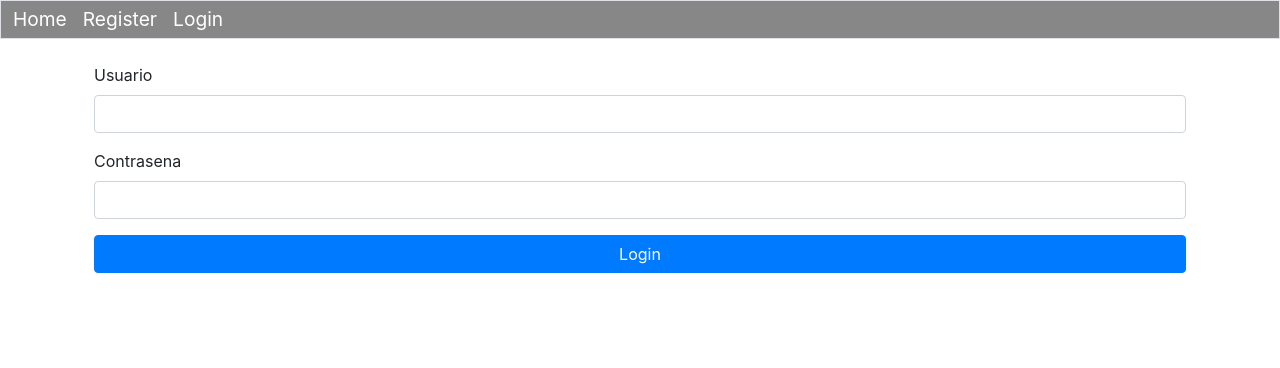
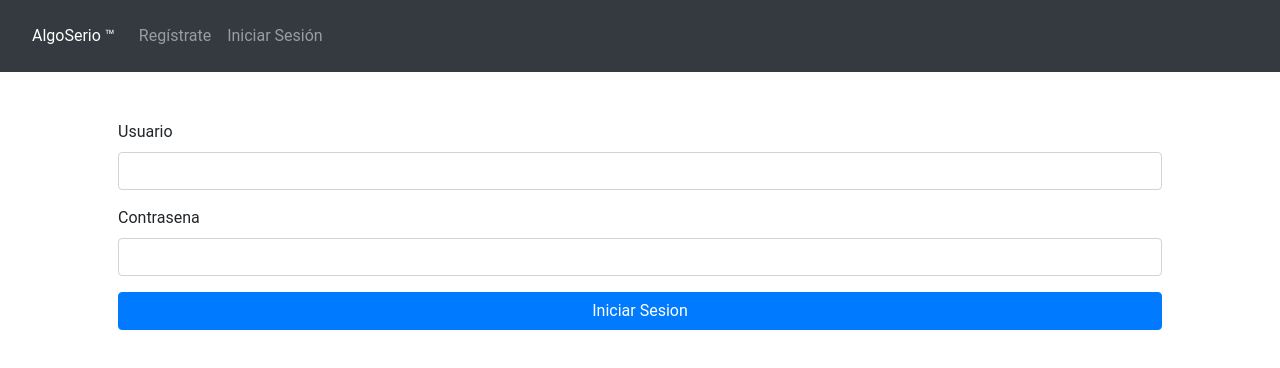
Before and after one commit to AnderBenito/algoserio-web-app-frontend, a React (Create React App) app: page /auth/login in a window 1280 px wide. Shown: the top 368 px of the page. Built offline with nearby package versions, Linux system fonts and the light colour scheme.

Commit message:
Refractored login/register button and added bootstrap navbar

```diff
--- /dev/null
+++ b/src/components/LoadingButton/index.tsx
@@ -0,0 +1,29 @@
+import React from "react";
+
+interface Props {
+	className?: string;
+	loading: boolean;
+	text: string;
+}
+const LoadingButton: React.FC<Props> = (props) => {
+	if (props.loading) {
+		return (
+			<button className={props.className} type="button" disabled>
+				<span
+					className="spinner-border spinner-border-sm"
+					role="status"
+					aria-hidden="true"
+				></span>
+				Cargando...
+			</button>
+		);
+	} else {
+		return (
+			<button className={props.className} type="submit">
+				{props.text}
+			</button>
+		);
+	}
+};
+
+export default LoadingButton;
--- a/src/components/NavBar/index.css
+++ b/src/components/NavBar/index.css
@@ -1,4 +1,4 @@
-nav {
+/* nav {
 	background-color: #878787;
 }
 
@@ -16,4 +16,4 @@ li * {
 	text-decoration: none !important;
 	color: white;
 	margin: 0.5rem;
-}
+} */
--- a/src/components/NavBar/index.tsx
+++ b/src/components/NavBar/index.tsx
@@ -3,16 +3,22 @@ import { Link } from "react-router-dom";
 import "./index.css";
 const NavBar = () => {
 	return (
-		<nav className="border">
-			<ul className="p-1">
-				<li>
-					<Link to="/">Home</Link>
+		<nav className="navbar navbar-expand-sm navbar-dark bg-dark">
+			<span className="navbar-text">
+				<Link className="nav-link" to="/">
+					AlgoSerio &#8482;
+				</Link>
+			</span>
+			<ul className="navbar-nav">
+				<li className="nav-item">
+					<Link className="nav-link" to="/auth/register">
+						Regístrate
+					</Link>
 				</li>
-				<li>
-					<Link to="/auth/register">Register</Link>
-				</li>
-				<li>
-					<Link to="/auth/login">Login</Link>
+				<li className="nav-item">
+					<Link className="nav-link" to="/auth/login">
+						Iniciar Sesión
+					</Link>
 				</li>
 			</ul>
 		</nav>
--- /dev/null
+++ b/src/graphql/mutations/UserMutations.ts
@@ -0,0 +1,25 @@
+import { gql } from "@apollo/client";
+
+export const REGISTER_USER = gql`
+	mutation RegisterUser(
+		$name: String!
+		$email: String!
+		$username: String!
+		$password: String!
+	) {
+		registerUser(
+			name: $name
+			email: $email
+			username: $username
+			password: $password
+		)
+	}
+`;
+
+export const LOGIN_USER = gql`
+	mutation UserLogin($username: String!, $password: String!) {
+		loginUser(username: $username, password: $password) {
+			accessToken
+		}
+	}
+`;
--- /dev/null
+++ b/src/index.css
@@ -0,0 +1,3 @@
+body {
+	font-family: "Roboto", Helvetica, Arial, sans-serif !important;
+}
--- a/src/views/Home.tsx
+++ b/src/views/Home.tsx
@@ -1,7 +1,18 @@
 import React from "react";
 
-const Home = () => {
-	return <div>Home</div>;
+const Home: React.FC = () => {
+	return (
+		<div className="container p-4">
+			<p className="text-justify lead">
+				El poder del grupo lo rigen dos personas, de las cuales los dos tienen
+				falta de personalidad y ven el valor de otras cosas sino solo lo suyo,
+				falta de coherencia total, incluso en el momento de hacer la mierda
+				papel de normas que hicieron, ya me dirás tu que chaval con dos dedos de
+				frente hace una mierda de normas así y luego solo lo firman dos
+				personas.
+			</p>
+		</div>
+	);
 };
 
 export default Home;
--- a/src/views/Login.tsx
+++ b/src/views/Login.tsx
@@ -1,6 +1,8 @@
-import { useMutation, gql } from "@apollo/client";
+import { useMutation } from "@apollo/client";
 import React, { useState } from "react";
 import { RouteComponentProps } from "react-router-dom";
+import LoadingButton from "../components/LoadingButton";
+import { LOGIN_USER } from "../graphql/mutations/UserMutations";
 import loginForm from "../models/loginForm.model";
 
 const Login: React.FC<RouteComponentProps> = (props) => {
@@ -9,13 +11,7 @@ const Login: React.FC<RouteComponentProps> = (props) => {
 		password: "",
 	});
 
-	const [loginMutation, { loading, error }] = useMutation(gql`
-		mutation UserLogin($username: String!, $password: String!) {
-			loginUser(username: $username, password: $password) {
-				accessToken
-			}
-		}
-	`);
+	const [loginMutation, { loading, error }] = useMutation(LOGIN_USER);
 
 	const onFormInput = (event: React.ChangeEvent<HTMLInputElement>) => {
 		setForm({
@@ -53,27 +49,6 @@ const Login: React.FC<RouteComponentProps> = (props) => {
 		});
 	};
 
-	const renderButton = () => {
-		if (loading) {
-			return (
-				<button className="btn btn-primary w-100" type="button" disabled>
-					<span
-						className="spinner-border spinner-border-sm"
-						role="status"
-						aria-hidden="true"
-					></span>
-					Loading...
-				</button>
-			);
-		} else {
-			return (
-				<button className="btn btn-primary w-100" type="submit">
-					Login
-				</button>
-			);
-		}
-	};
-
 	const renderError = (errorMessage: string) => {
 		if (error) {
 			return (
@@ -85,7 +60,7 @@ const Login: React.FC<RouteComponentProps> = (props) => {
 	};
 
 	return (
-		<div className="container p-4 mw-25">
+		<div className="container p-5">
 			<form onSubmit={onSubmit}>
 				<div className="form-group">
 					<label>Usuario</label>
@@ -107,7 +82,11 @@ const Login: React.FC<RouteComponentProps> = (props) => {
 						value={form.password}
 					/>
 				</div>
-				{renderButton()}
+				<LoadingButton
+					className="btn btn-primary w-100"
+					loading={loading}
+					text="Iniciar Sesion"
+				/>
 				{renderError("Usuario o contraseña no válidos")}
 			</form>
 		</div>
--- a/src/views/Register.tsx
+++ b/src/views/Register.tsx
@@ -1,24 +1,12 @@
 import React, { useState } from "react";
 import registerForm from "../models/registerForm.model";
-import { useMutation, gql } from "@apollo/client";
+import { useMutation } from "@apollo/client";
+import { REGISTER_USER } from "../graphql/mutations/UserMutations";
 import { RouteComponentProps } from "react-router-dom";
+import LoadingButton from "../components/LoadingButton";
 
 const Register: React.FC<RouteComponentProps> = (props) => {
-	const [registerMutation, { loading }] = useMutation(gql`
-		mutation RegisterUser(
-			$name: String!
-			$email: String!
-			$username: String!
-			$password: String!
-		) {
-			registerUser(
-				name: $name
-				email: $email
-				username: $username
-				password: $password
-			)
-		}
-	`);
+	const [registerMutation, { loading }] = useMutation(REGISTER_USER);
 	const [form, setForm] = useState<registerForm>({
 		name: "",
 		email: "",
@@ -80,7 +68,7 @@ const Register: React.FC<RouteComponentProps> = (props) => {
 	};
 
 	return (
-		<div className="container p-4">
+		<div className="container p-5">
 			<form onSubmit={onSubmit}>
 				<div className="form-group">
 					<label>Nombre</label>
@@ -134,9 +122,11 @@ const Register: React.FC<RouteComponentProps> = (props) => {
 						value={confirmationPassword}
 					/>
 				</div>
-				<button className="btn btn-primary w-100" type="submit">
-					Login
-				</button>
+				<LoadingButton
+					className="btn btn-primary w-100"
+					loading={loading}
+					text="Registrarse"
+				/>
 			</form>
 		</div>
 	);
```
Also changed, not shown: src/graphql/queries/UserQueries.ts (added, +14 -0 lines), src/index.tsx (+2 -6 lines).
